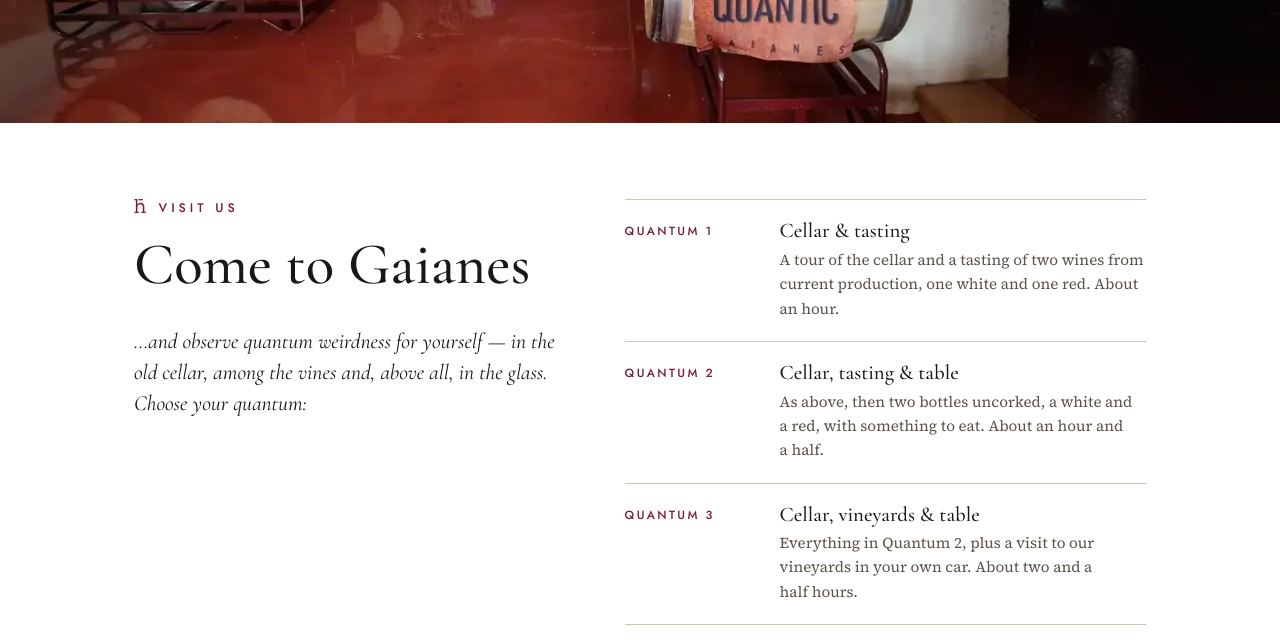
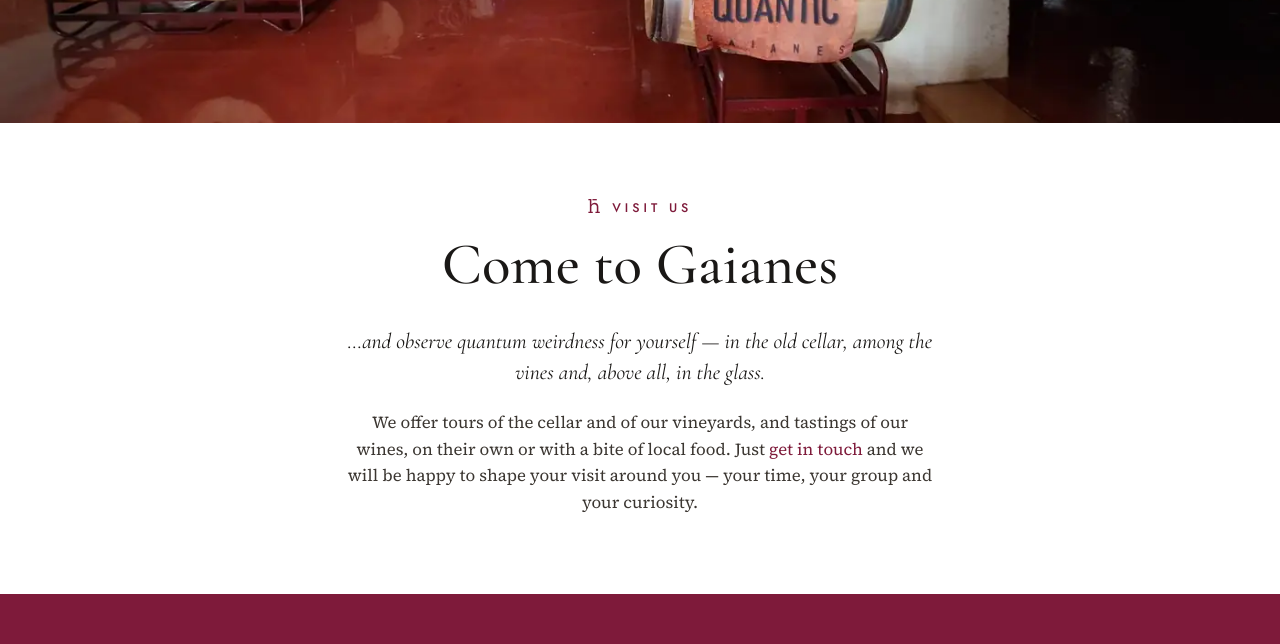
Before and after one commit to arturekert/cellerquantic, a plain HTML site: page index.html in a window 1280 px wide. Shown: the part 6230-6874 px from the top of the page. Drawn offline with nearby package versions, Linux system fonts and the light colour scheme.

Commit message:
Visit: one short description instead of the list of tours
Co-Authored-By: Claude Opus 5.5 <noreply@anthropic.com>
Claude-Session: https://claude.ai/code/session_016crXexfTsRXvAt12AP2cxN

```diff
--- a/index.html
+++ b/index.html
@@ -13,7 +13,7 @@
 <link rel="preconnect" href="https://fonts.gstatic.com" crossorigin>
 <link href="https://fonts.googleapis.com/css2?family=Cormorant+Garamond:ital,wght@0,500;1,400&family=Jost:wght@500&family=Source+Serif+4:ital@0;1&display=swap" rel="stylesheet">
 <link rel="preload" as="image" href="img/lead-1448.webp" imagesrcset="img/lead-800.webp 800w, img/lead-1448.webp 1448w" imagesizes="100vw" fetchpriority="high">
-<link rel="stylesheet" href="style.css?v=17">
+<link rel="stylesheet" href="style.css?v=18">
 </head>
 <body>
 
@@ -158,17 +158,10 @@
   <section id="visit" class="visit">
     <div class="visit-img"><img src="img/cellar-1400.webp" srcset="img/cellar-800.webp 800w, img/cellar-1400.webp 1400w, img/cellar-2000.webp 2000w" sizes="100vw" width="1400" height="693" loading="lazy" decoding="async" alt="Inside the cellar in Gaianes: oak barrels, one draped with the Celler Quàntic banner, steel tanks and old wooden beams."></div>
     <div class="visit-text">
-      <div class="visit-intro">
-        <p class="eyebrow"><svg class="h"><use href="#hbar"/></svg>Visit us</p>
-        <h2>Come to Gaianes</h2>
-        <p class="visit-lede">…and observe quantum weirdness for yourself — in the old cellar, among the vines and, above all, in the glass. Choose your quantum:</p>
-      </div>
-      <ul class="tours">
-        <li><span class="q">Quantum 1</span><div><h4>Cellar &amp; tasting</h4><p>A tour of the cellar and a tasting of two wines from current production, one white and one red. About an hour.</p></div></li>
-        <li><span class="q">Quantum 2</span><div><h4>Cellar, tasting &amp; table</h4><p>As above, then two bottles uncorked, a white and a red, with something to eat. About an hour and a half.</p></div></li>
-        <li><span class="q">Quantum 3</span><div><h4>Cellar, vineyards &amp; table</h4><p>Everything in Quantum 2, plus a visit to our vineyards in your own car. About two and a half hours.</p></div></li>
-      </ul>
-      <p class="note">Visits by appointment. <a href="#contact">Write or call us</a> to book your quantum.</p>
+      <p class="eyebrow"><svg class="h"><use href="#hbar"/></svg>Visit us</p>
+      <h2>Come to Gaianes</h2>
+      <p class="visit-lede">…and observe quantum weirdness for yourself — in the old cellar, among the vines and, above all, in the glass.</p>
+      <p>We offer tours of the cellar and of our vineyards, and tastings of our wines, on their own or with a bite of local food. Just <a href="#contact">get in touch</a> and we will be happy to shape your visit around you — your time, your group and your curiosity.</p>
     </div>
   </section>
 
--- a/style.css
+++ b/style.css
@@ -134,17 +134,10 @@ svg.h{display:inline-block;width:.66em;height:.78em;vertical-align:baseline;over
 .visit{padding:0;background:var(--white)}
 .visit-img{margin:0}
 .visit-img img{width:100%;height:auto;aspect-ratio:2000/990;max-height:82vh;object-fit:cover;object-position:50% 60%}
-.visit-text{max-width:var(--max);margin:0 auto;padding:clamp(48px,6vw,88px) var(--pad);display:grid;grid-template-columns:minmax(0,.9fr) minmax(0,1.1fr);column-gap:64px;align-items:start}
-.visit-intro{grid-column:1;grid-row:1 / span 2}
-.visit-text > .tours{grid-column:2;margin-top:0}
-.visit-text > .note{grid-column:2}
+.visit-text{max-width:46rem;margin:0 auto;padding:clamp(48px,6vw,88px) var(--pad);text-align:center}
+.visit-text .visit-lede{margin-left:auto;margin-right:auto}
+.visit-text p:last-child{font-size:1.05rem;max-width:36em;margin:0 auto}
 .visit-lede{font:italic 400 1.35rem/1.45 var(--display);color:var(--ink);max-width:28em}
-.tours{list-style:none;margin:28px 0;padding:0}
-.tours li{display:grid;grid-template-columns:7.5em 1fr;gap:20px;padding:20px 0;border-top:1px solid var(--line)}
-.tours li:last-child{border-bottom:1px solid var(--line)}
-.tours .q{font:500 .74rem/1.9 var(--caps);letter-spacing:.2em;text-transform:uppercase;color:var(--accent)}
-.tours h4{font-size:1.3rem;margin-bottom:.25em}
-.tours p{margin:0;font-size:.95rem;color:var(--muted)}
 
 /* news */
 .press{list-style:none;margin:32px 0 0;padding:0;border-top:1px solid var(--line)}
@@ -179,9 +172,7 @@ svg.h{display:inline-block;width:.66em;height:.78em;vertical-align:baseline;over
   .grid3{grid-template-columns:1fr;max-width:460px;margin-left:auto;margin-right:auto}
   .wine img{height:340px}
   .grid4{grid-template-columns:1fr 1fr}
-  .visit-text{grid-template-columns:1fr}
-  .visit-text > *{grid-column:1 !important;grid-row:auto !important}
-  .visit-text > .tours{margin-top:20px}
+  .visit-text{text-align:left}
   .band-right{align-items:flex-start}
 }
 @media (max-width:560px){
@@ -191,7 +182,6 @@ svg.h{display:inline-block;width:.66em;height:.78em;vertical-align:baseline;over
   .nav nav a,.brand{white-space:nowrap}
   .nav nav a{letter-spacing:.14em}
   .grid4{grid-template-columns:1fr}
-  .tours li{grid-template-columns:1fr;gap:4px}
-  .press li{grid-template-columns:1fr auto;gap:4px 12px}
+    .press li{grid-template-columns:1fr auto;gap:4px 12px}
   .press time{grid-column:1/-1}
 }
```
Also changed, not shown: invinoveritas.html (+1 -1 lines), news.html (+1 -1 lines).
